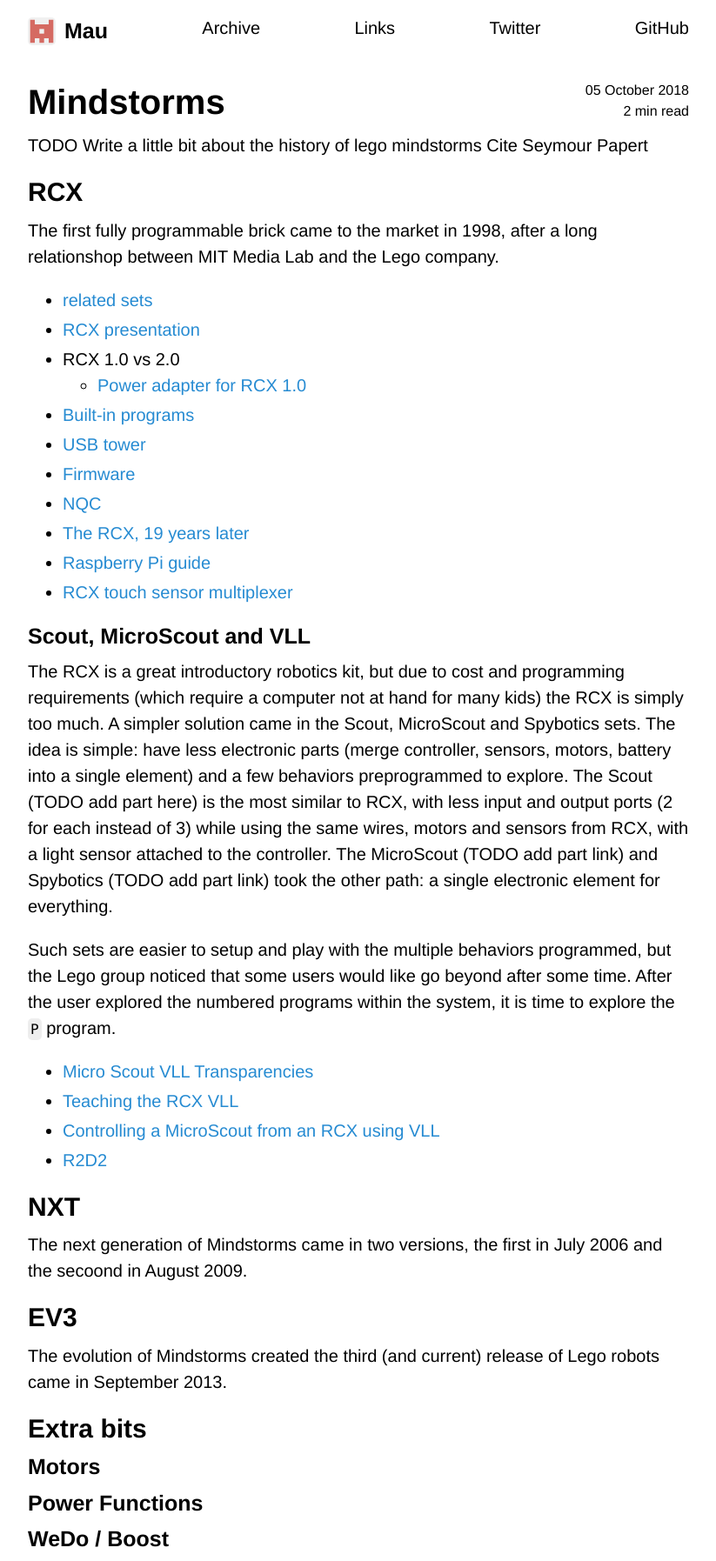
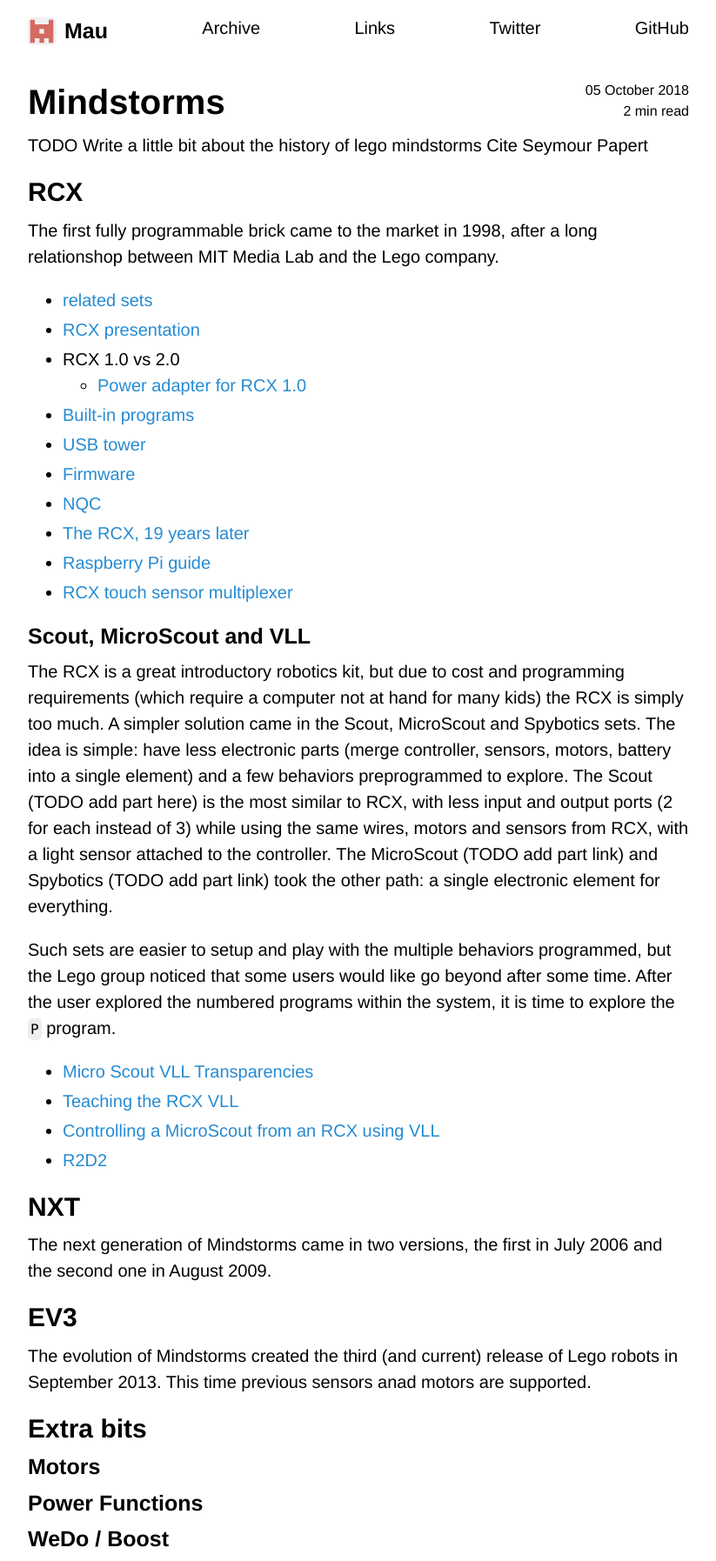
Before and after one commit to Maumagnaguagno/maumagnaguagno.github.io, a Jekyll site: the page built from mindstorms.md, in a window 1280 px wide. Shown: the whole page at 87% size, without its empty margins (228-1051 px from the left). Built offline with Jekyll 4.4.1, drawn with Linux system fonts in a browser that asks for light colours; our own code applies the rules of GitHub Pages for plain Markdown files.

Commit message:
Fix some typos in Mindstorms

```diff
--- a/mindstorms.md
+++ b/mindstorms.md
@@ -39,10 +39,11 @@ After the user explored the numbered programs within the system, it is time to e
 - [R2D2](http://www.geocities.ws/laosoh/robots/r2d2new/R2D2.htm)
 
 ## NXT
-The next generation of Mindstorms came in two versions, the first in July 2006 and the secoond in August 2009.
+The next generation of Mindstorms came in two versions, the first in July 2006 and the second one in August 2009.
 
 ## EV3
-The evolution of Mindstorms created the third (and current) release of Lego robots came in September 2013.
+The evolution of Mindstorms created the third (and current) release of Lego robots in September 2013.
+This time previous sensors anad motors are supported.
 
 ## Extra bits
 
```
